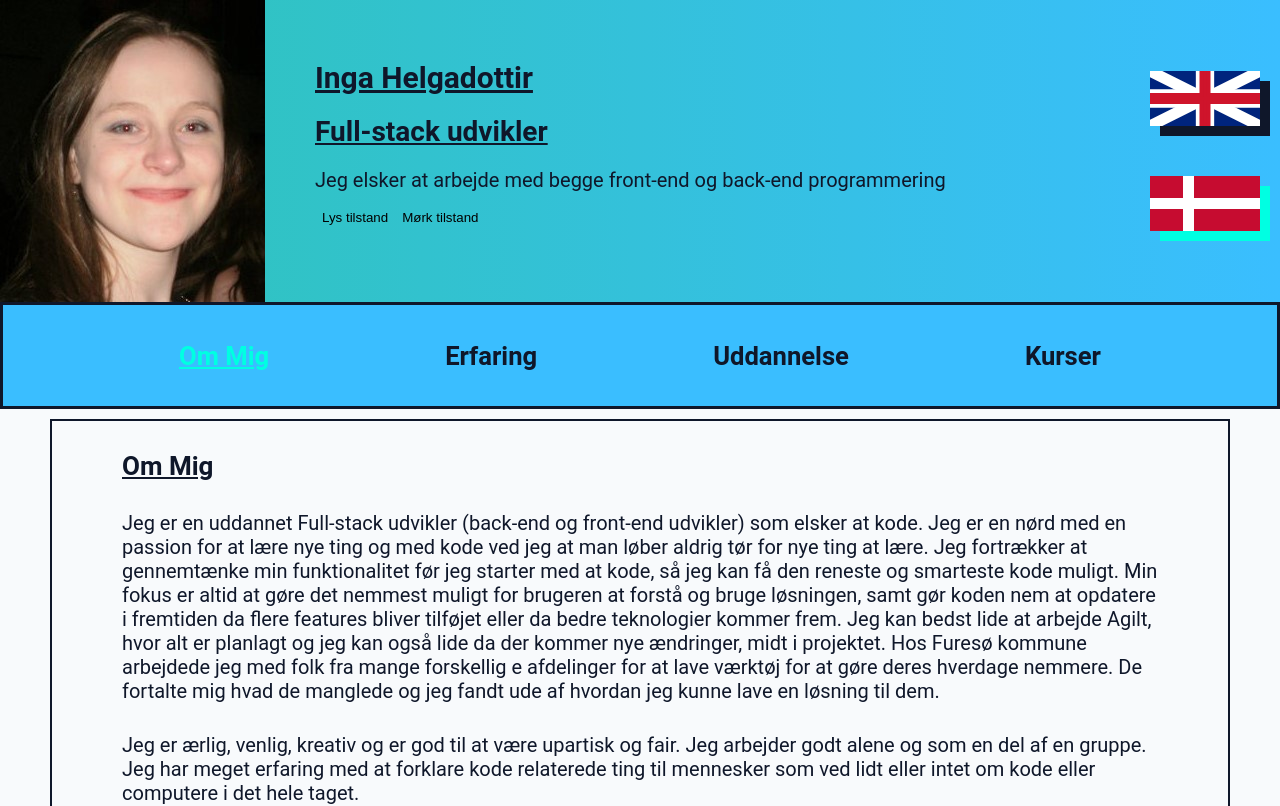
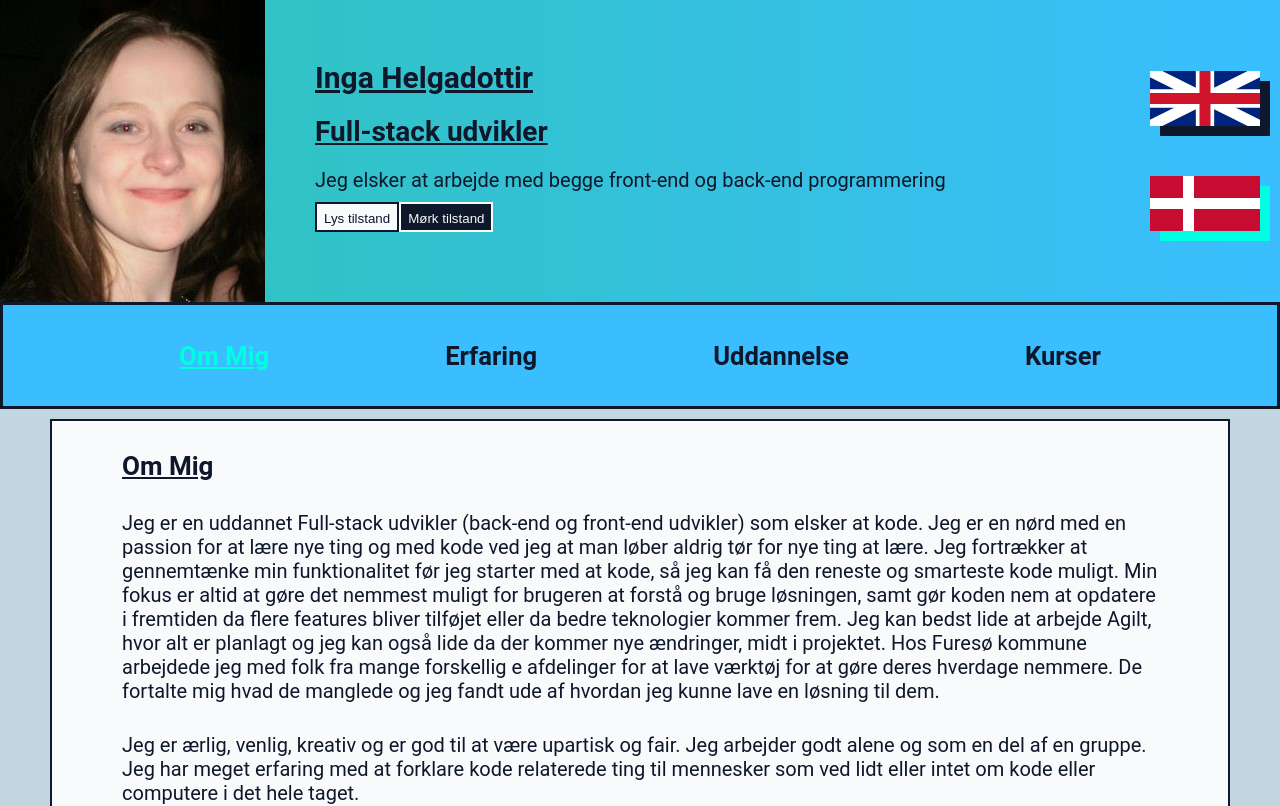
Before and after one commit to Inga-Helgadottir/CodeCV, a React (Create React App) app: page / in a window 1280 px wide. Shown: the top 806 px of the page. Built offline with nearby package versions, Linux system fonts and the light colour scheme.

Commit message:
altered some colors

```diff
--- a/src/Components/PageParts/ChangeThemeFunctionality.jsx
+++ b/src/Components/PageParts/ChangeThemeFunctionality.jsx
@@ -19,7 +19,7 @@ export const setLightTheme = () => {
       "linear-gradient(to right, #2ec4b6, #3abeff)",
 
     primaryTextColor: "#0f172a",
-    primaryBackgroundColor: "#f8fafc",
+    primaryBackgroundColor: "#c1d6e0",
     secondaryBackgroundColor: "#f8fafc",
 
     navigationalBackgroundColor: "#3abeff",
--- a/src/Styles/ColorVariables.css
+++ b/src/Styles/ColorVariables.css
@@ -2,7 +2,7 @@
   --headerBackgroundColorGradient: linear-gradient(to right, #2ec4b6, #3abeff);
 
   --primaryTextColor: #0f172a;
-  --primaryBackgroundColor: #f8fafc;
+  --primaryBackgroundColor: #c1d6e0;
   --secondaryBackgroundColor: #f8fafc;
 
   --navigationalBackgroundColor: #3abeff;
@@ -20,4 +20,10 @@
   --backToTheTopArrowTextAndBorderColorHover: #3abeff;
   --backToTheTopBackgroundColor: #3abeff;
   --backToTheTopBackgroundColorHover: #0f172a;
+
+  --LightModeButtonColor: #0f172a;
+  --LightModeButtonBackgroundColor: #f8fafc;
+
+  --DarkModeButtonColor: #f8fafc;
+  --DarkModeButtonBackgroundColor: #0f172a;
 }
```
